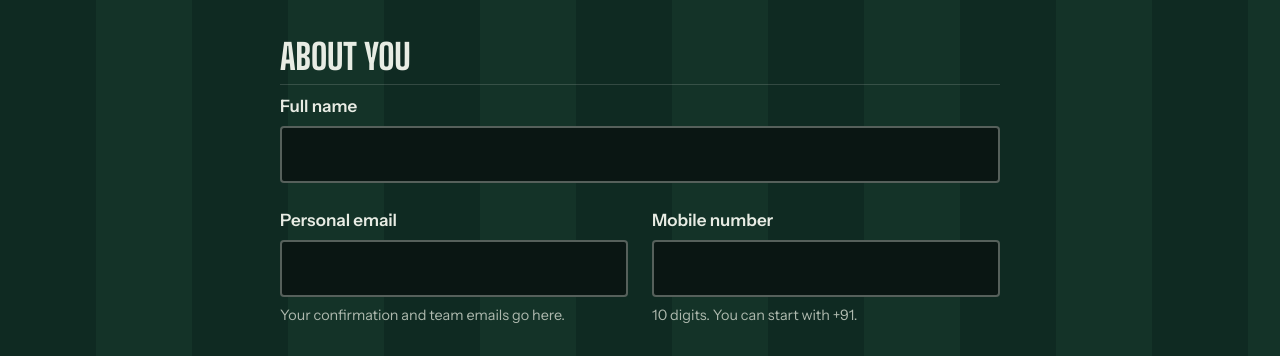
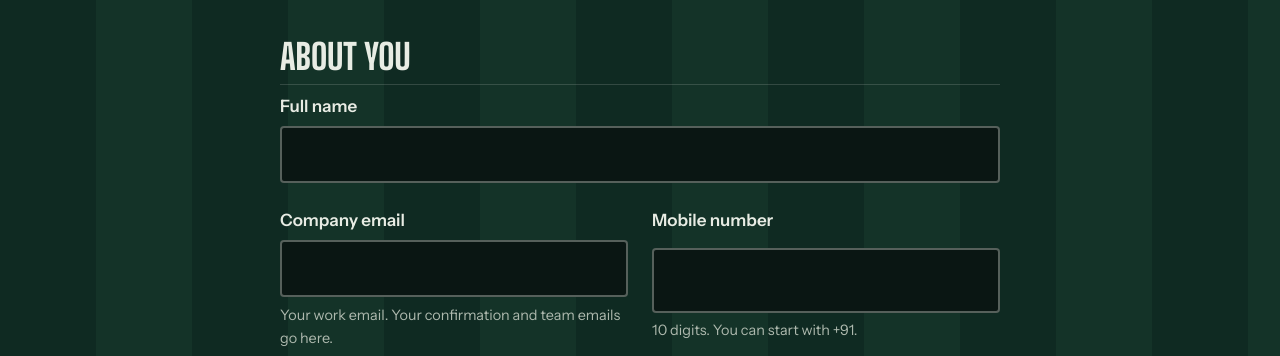
Before and after one commit to KC-Reddy/relanto-auction, a website with bundled scripts: page register.html in a window 1280 px wide. Shown: the part 429-785 px from the top of the page. Built offline with nearby package versions, Linux system fonts and the light colour scheme.

Commit message:
Company email, view-only captain room

```diff
--- a/register.html
+++ b/register.html
@@ -52,9 +52,9 @@
 
           <div class="grid-2">
             <div class="field">
-              <label for="f-email">Personal email</label>
+              <label for="f-email">Company email</label>
               <input class="input" id="f-email" name="email" type="email" autocomplete="email" inputmode="email" maxlength="120" aria-describedby="hint-email err-email" required>
-              <p class="hint" id="hint-email">Your confirmation and team emails go here.</p>
+              <p class="hint" id="hint-email">Your work email. Your confirmation and team emails go here.</p>
               <p class="field-error" id="err-email"></p>
             </div>
             <div class="field">
```
Also changed, not shown: auction.html (+2 -1 lines).
